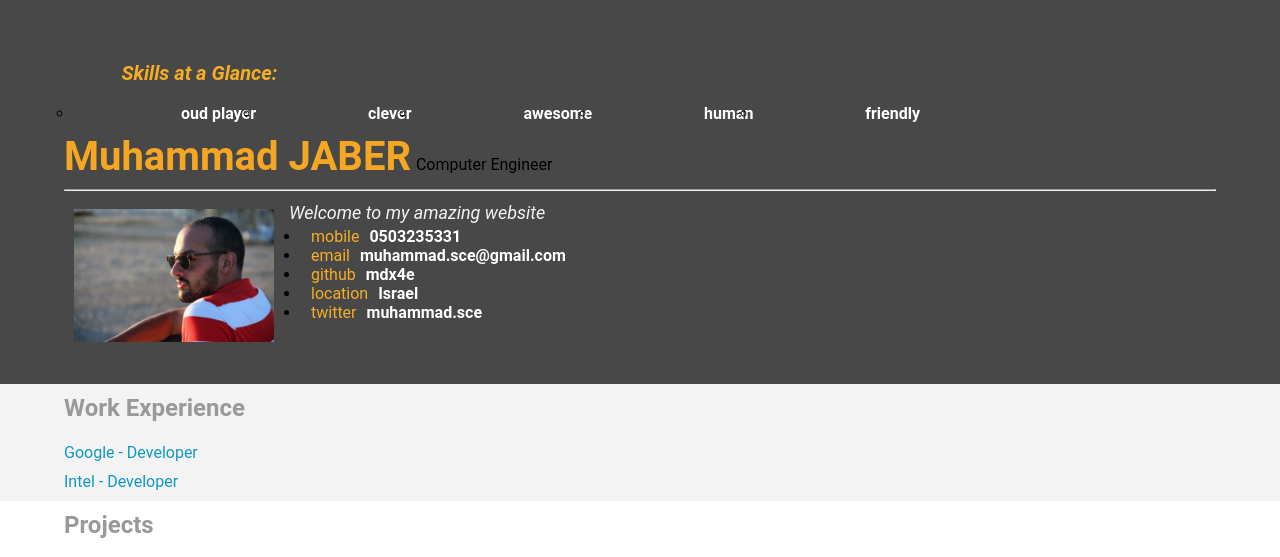
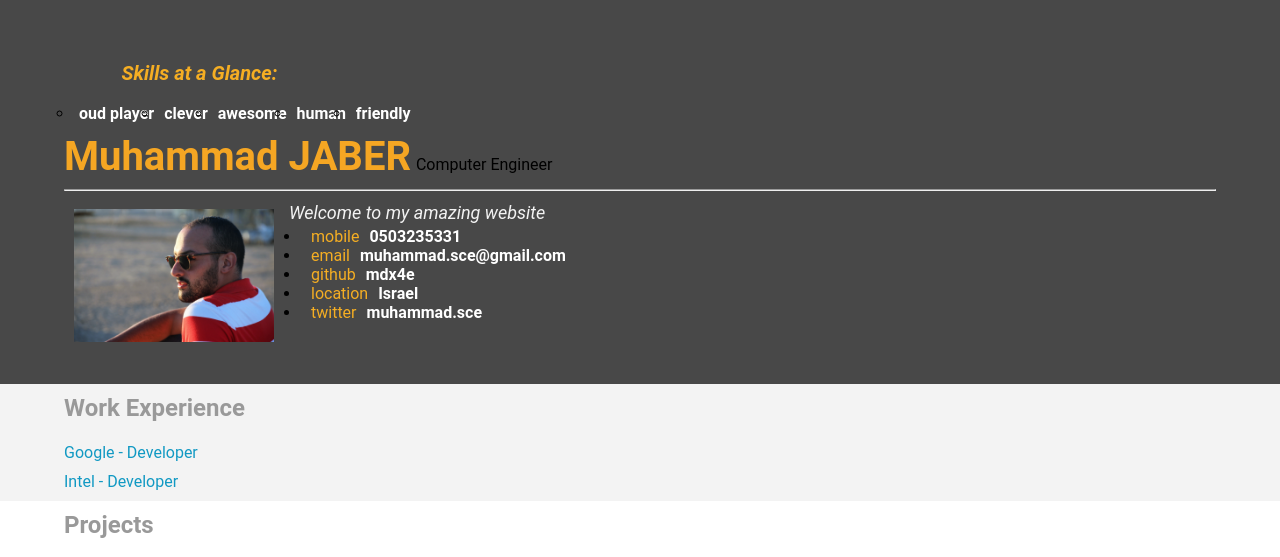
Before and after one commit to mdx4e/jaber, a plain HTML site: page frontend-nanodegree-resume-master/index.html in a window 1280 px wide. Shown: the top 557 px of the page. Drawn offline with Linux system fonts and the light colour scheme; some packages are replaced by stand-ins of ours.

Commit message:
Update style.css

```diff
--- a/frontend-nanodegree-resume-master/css/style.css
+++ b/frontend-nanodegree-resume-master/css/style.css
@@ -3,7 +3,7 @@
     list-style: circle;
 }
 .eh{
-  padding-left: 9%;
+  padding-left: 0;
 }
 .flex-column {
   display: flex;
```
